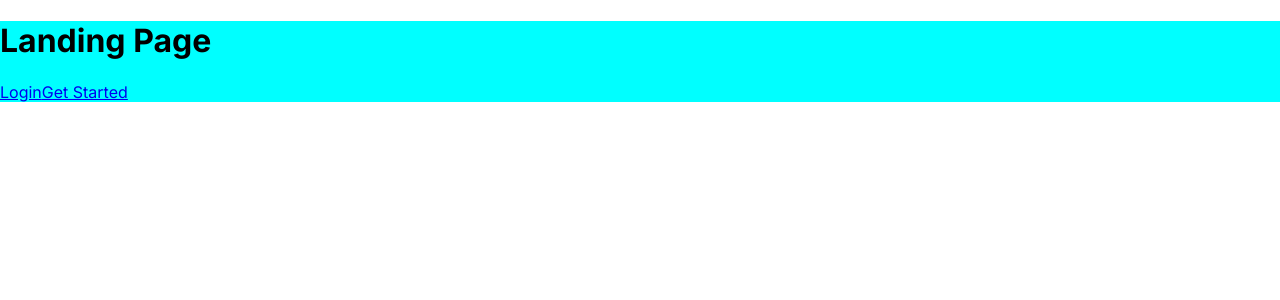
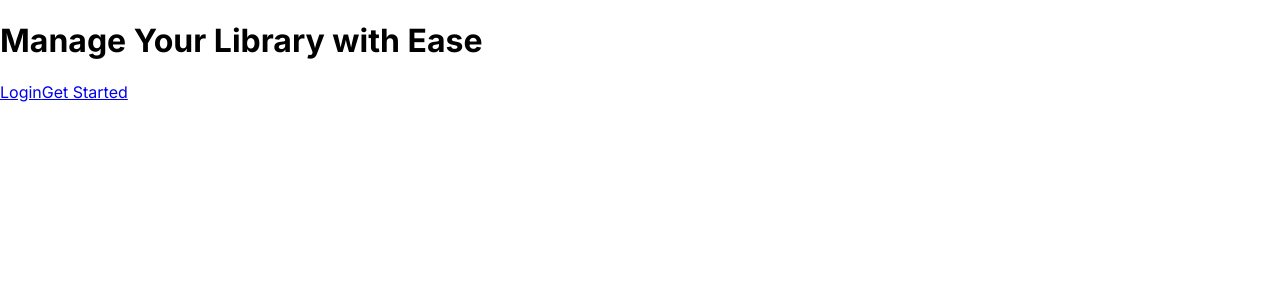
Before and after one commit to angelikamaglinte/BookManagementApp, a React (Create React App) app in the folder book-management-app/: page / in a window 1280 px wide. Shown: the top 300 px of the page. Built offline with nearby package versions, Linux system fonts and the light colour scheme.

Commit message:
Modified Dashboard

```diff
--- a/book-management-app/src/components/Dashboard/Dashboard.css
+++ b/book-management-app/src/components/Dashboard/Dashboard.css
@@ -1,17 +1,31 @@
 .dashboardHeading{
+    color: white;
     text-align: center;
     font-size: 50px;
+    height: 250px;
+    border-radius: 15px;
+    display:flex;
+    align-items: center;
+    justify-content: center;
     padding-bottom: 10px;
+    background-image: url('../../assets/login_Page_Image.jpg');
+    background-repeat: no-repeat;
+    background-size: cover;
+    background-position: center;
+    width: 100%;
+    /* margin-left: 2.5%; */
 }
 .dashboardContent{
     display: flex;
     justify-content: center;
+    width: 100%;
+    gap: 5%;
 }
 
 #dashboardBookCount{
     margin: 5px;
-font-size: 100px;
-font-weight: bolder;
+    font-size: 100px;
+    font-weight: bolder;
 }
 
 #dashboardQuote{
@@ -27,7 +41,7 @@ font-style: italic;
 }
 
 .dashboardCards{
-    width: 300px;
+    width: 400px;
     height: 250px;
     display: flex;
     flex-direction: column;
@@ -36,7 +50,7 @@ font-style: italic;
     text-align: center;
     background: linear-gradient(180deg, #848484, #1e1e1e);
     color: white;
-    margin: 10px;
+    /* margin: 10px; */
     border-radius: 15px;
 
 }
--- a/book-management-app/src/components/LandingPage/LandingPage.css
+++ b/book-management-app/src/components/LandingPage/LandingPage.css
@@ -1,3 +1,3 @@
-.landingPageContainer, html {
-    background-color: aqua;
+.landingPageContent, html {
+    background-color: white;
 }
--- a/book-management-app/src/components/LandingPage/LandingPage.js
+++ b/book-management-app/src/components/LandingPage/LandingPage.js
@@ -5,8 +5,8 @@ import { NavLink } from 'react-router-dom'
 const LandingPage = () => {
     return (
 
-                <div className='landingPageContainer'>
-                    <h1>Landing Page</h1>
+                <div className='landingPageContent'>
+                    <h1>Manage Your Library with Ease</h1>
                     <NavLink to="/login">Login</NavLink>
                     <NavLink to="/login">Get Started</NavLink>
                 </div>
```
